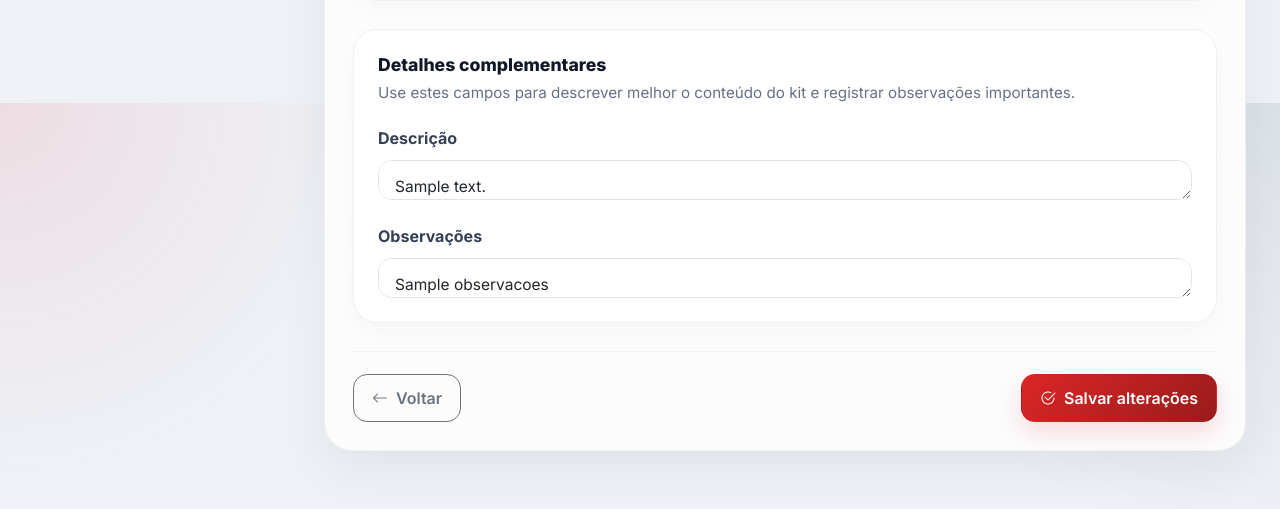
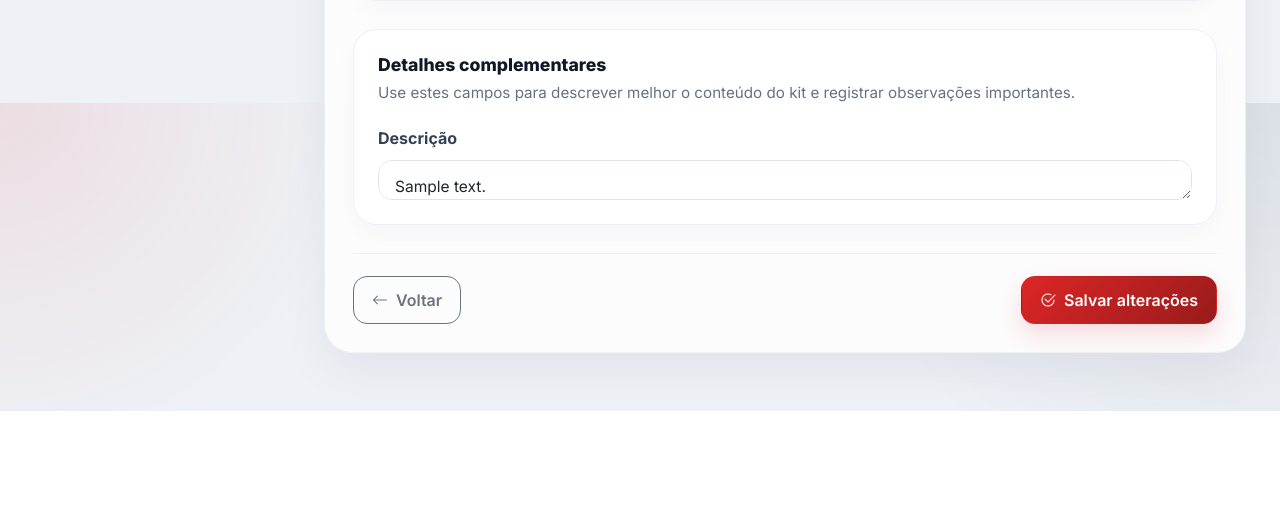
Before and after one commit to antoninomed/chatbot-vivafestas, a FastAPI app: template app/templates/kit_editar.html in a window 1280 px wide. Shown: the part 1497-2006 px from the top of the page. After the commit the page ends 1908 px from the top, so only its background shows below. Run offline with FastAPI, Linux system fonts and the light colour scheme; the template is opened without the code that fills it: most values are stand-ins (such as "Sample title", 1, 10 or a date in 2020); grey boxes marked "Sample" are stand-in pictures; parts of the project's set-up code (start-up, migrations or seed data) failed here and were passed over.

Commit message:
Remove observations field from kit edit template
Removed the observations textarea from the kit edit form.

```diff
--- a/app/templates/kit_editar.html
+++ b/app/templates/kit_editar.html
@@ -214,11 +214,6 @@
             <label class="form-label">Descrição</label>
             <textarea class="form-control kit-textarea" name="descricao" rows="4" placeholder="Descreva os itens, o estilo e os diferenciais do kit.">{{ kit.descricao or '' }}</textarea>
           </div>
-
-          <div class="col-12">
-            <label class="form-label">Observações</label>
-            <textarea class="form-control kit-textarea" name="observacoes" rows="4" placeholder="Anote cuidados, restrições, condições de uso ou detalhes operacionais.">{{ kit.observacoes or '' }}</textarea>
-          </div>
         </div>
       </div>
 
```
